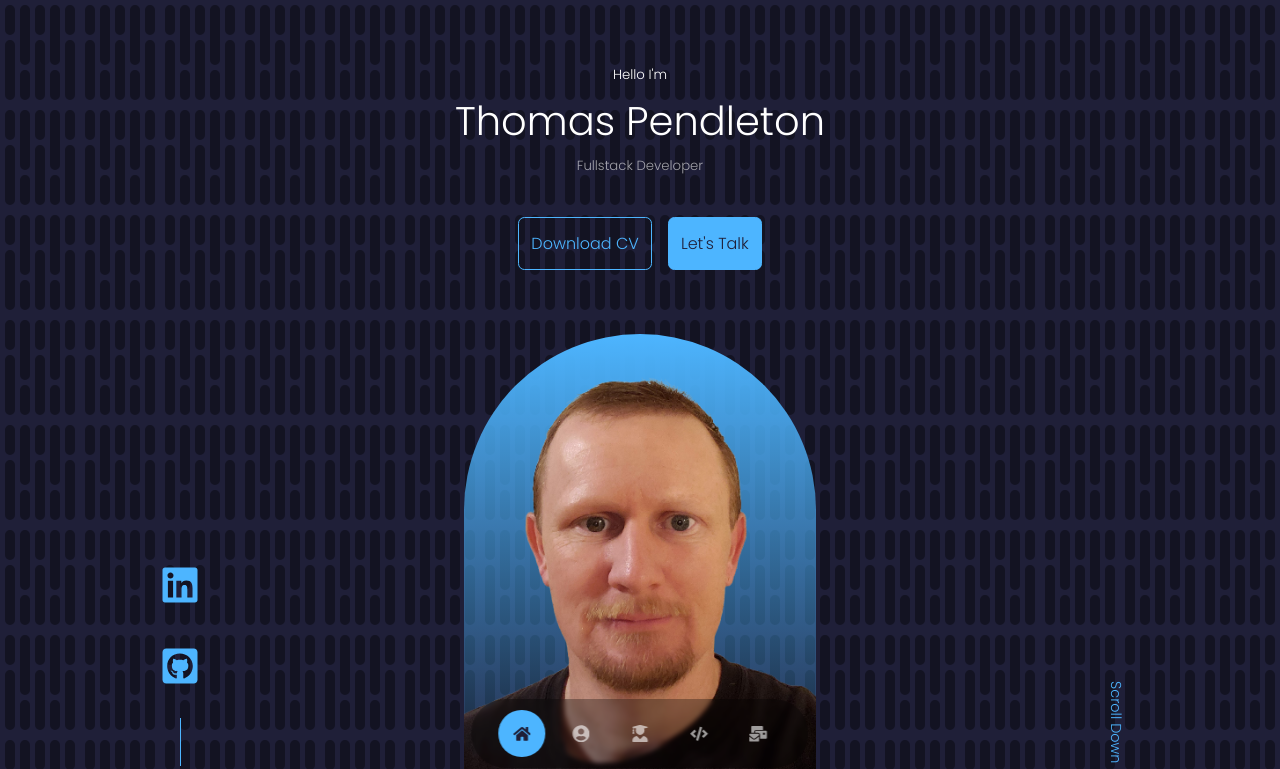
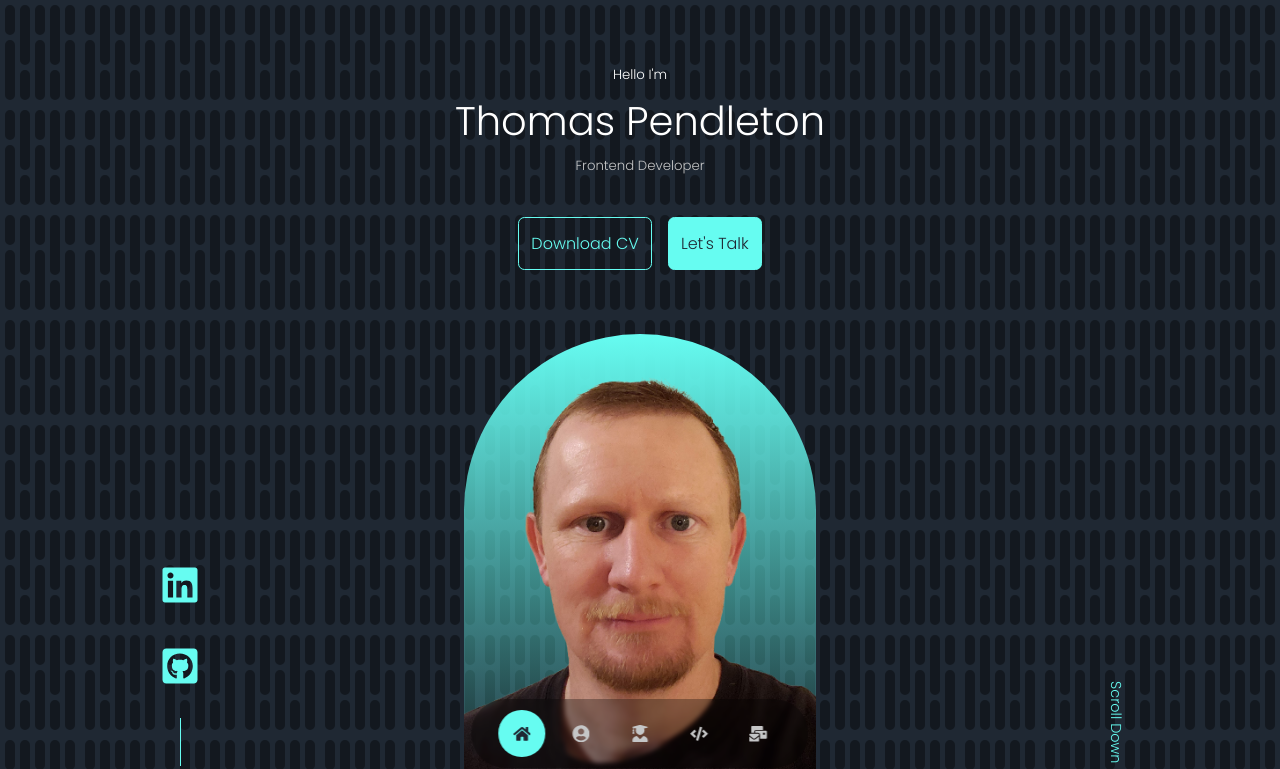
Before and after one commit to thomasPendleton/reactPortfolio2, a React (Create React App) app: page / in a window 1280 px wide. Shown: the top 769 px of the page. Built offline with nearby package versions, Linux system fonts and the light colour scheme.

Commit message:
add alternate styles

```diff
--- a/src/components/header/Header.jsx
+++ b/src/components/header/Header.jsx
@@ -11,7 +11,7 @@ const Header = () => {
       <div className="container header_container">
         <h5>Hello I'm</h5>
         <h1>Thomas Pendleton</h1>
-        <h5 className="text-light">Fullstack Developer</h5>
+        <h5 className="text-light">Frontend Developer</h5>
         <CTA />
         <HeaderSocials />
         <div className="me">
--- a/src/index.css
+++ b/src/index.css
@@ -11,12 +11,20 @@
 }
 
 :root {
-  --color-bg: #1f1f38;
+  /* --color-bg: #1f1f38;
   --color-bg-variant: #2c2c6c;
   --color-primary: #4db5ff;
   --color-primary-variant: rgba(77, 181, 255, 0.4);
   --color-white: #fff;
-  --color-light: rgba(255, 255, 255, 0.6);
+  --color-light: rgba(255, 255, 255, 0.6); */
+  --color-bg: #1f2833;
+  --color-bg-variant: #45a29e;
+  --color-primary: #66fcf1;
+  --color-primary-variant: #66fcf155;
+  --color-white: #fff;
+  --color-light: #c5c6c7;
+
+
 
   --container-width-lg: 75%;
   --container-width-md: 86%;
```
